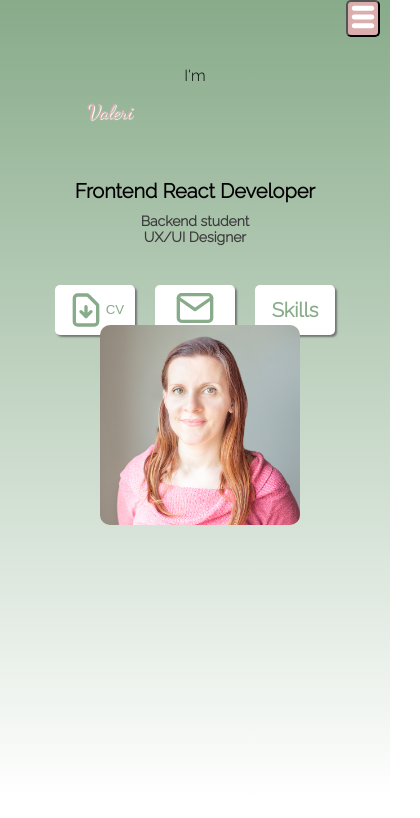
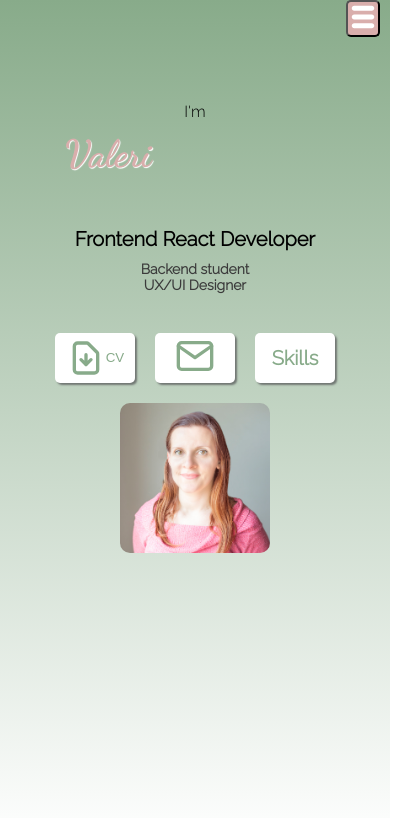
Before and after one commit to valeriapaulinalustres/portfolio, a React (Create React App) app: page / in a window 390 px wide. Shown: the top 818 px of the page, 420 px wide, since content can reach past the window. Built offline with nearby package versions, Linux system fonts and the light colour scheme; a web font is replaced by a local one.

Commit message:
responsive home

```diff
--- a/src/App.css
+++ b/src/App.css
@@ -4,7 +4,7 @@
 }
 
 h1{
-  margin: 15px 5px;
+  margin: 10px 3px;
   color: var(--rosa);
   opacity: 0;
   font-family: var(--h1);
--- a/src/pages/home.css
+++ b/src/pages/home.css
@@ -13,7 +13,7 @@
     flex-direction: column;
     justify-content: center;
     align-items: center;
-    height: 800px;
+   height: 100vh;
     background-color: #88AB8A;
     width: 100%;
     background: linear-gradient(to bottom, #88AB8A , white);
@@ -27,7 +27,7 @@
     flex-wrap: wrap;
     justify-content: center;
     align-items: center;
-    margin-top: 50px;
+    margin-top: 20px;
 }
 
 .skills-home{
@@ -54,16 +54,10 @@
     justify-content: center;
     align-items: center;
     width: 350px;
-    margin: 10px;
+    margin:50px;
 
 }
 
-.text-home{
-    display: flex;
-    flex-direction: column;
-    justify-content: center;
-    align-items: center;
-}
 
 .cvMailButtons-home{
     display: flex;
@@ -137,10 +131,10 @@ box-shadow: 2px 2px 2px rgb(113, 119, 115);
 
 }
 
-.photo-home{
+/* .photo-home{
     opacity: 0;
     margin-left: 10px;
-}
+} */
 
 .icons-home{
     width: 40px;
@@ -440,15 +434,15 @@ font-family: var(--titulo1);
 
 @media only screen and (max-width:500px) {
     .img-home{
-        width: 200px;
-        height: 200px;
+        width: 150px;
+        height: 150px;
 
-        margin: 10px;
+        margin: 0px;
     }
 
     h1{
-        font-size: 20px;
-        width: 90%;
+        font-size: 38px;
+        width: 100%;
     }
 
     .buttons-home{
@@ -491,4 +485,6 @@ width: 80px;
     .buttonSkills-home{
         width: 80px;
     }
+
+
 }
```
